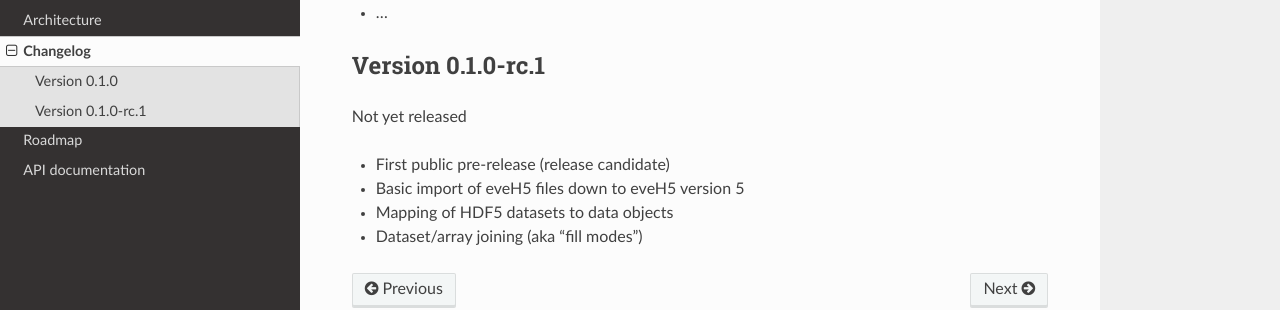
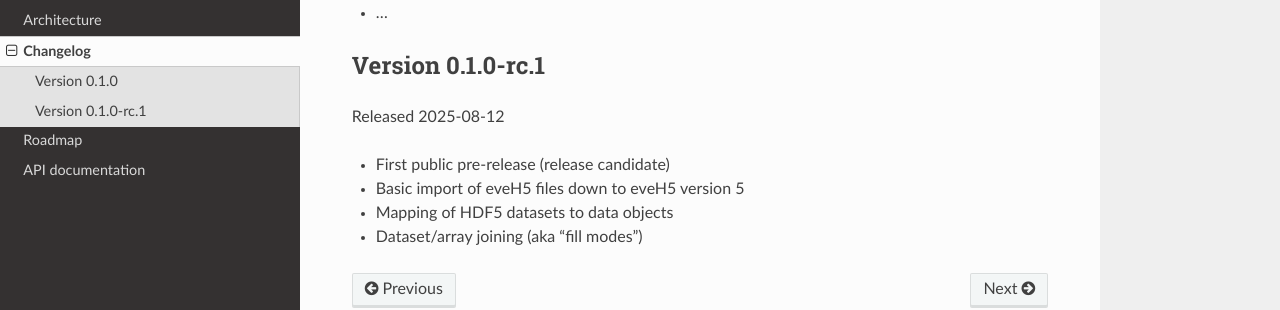
Before and after one commit to tillbiskup/evefile, a Sphinx documentation site: the page built from docs/changelog.rst, in a window 1280 px wide. Shown: the part 383-693 px from the top of the page. Built offline with Sphinx 7.4.7 and the Read the Docs theme 3.1.0, drawn with Linux system fonts in a browser that asks for light colours.

Commit message:
Post-release

```diff
--- a/docs/changelog.rst
+++ b/docs/changelog.rst
@@ -18,7 +18,7 @@ Not yet released
 Version 0.1.0-rc.1
 ==================
 
-Not yet released
+Released 2025-08-12
 
 * First public pre-release (release candidate)
 * Basic import of eveH5 files down to eveH5 version 5
```
Also changed, not shown: 2 other files.
